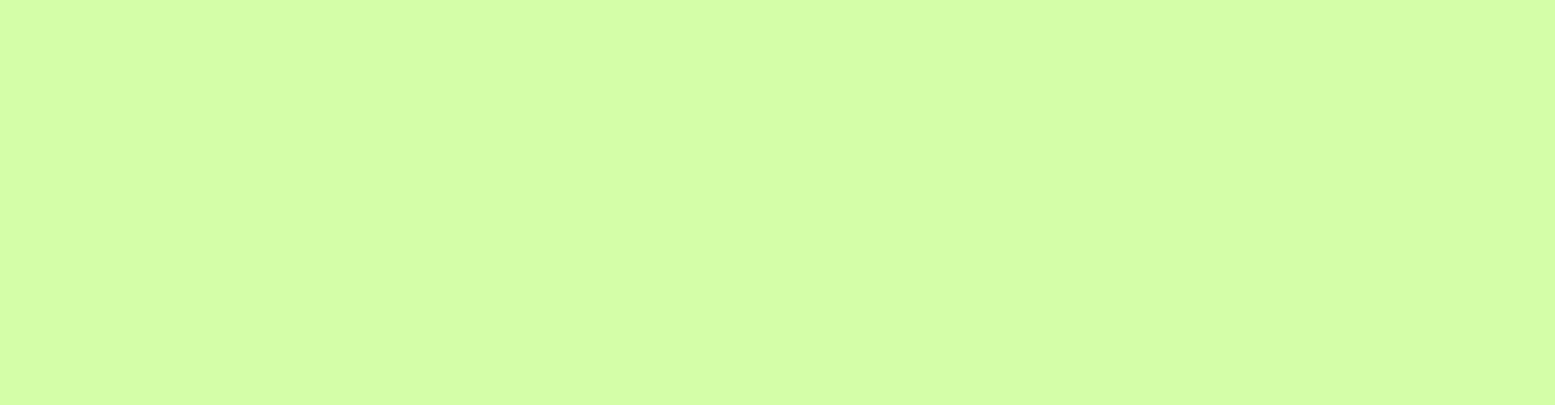
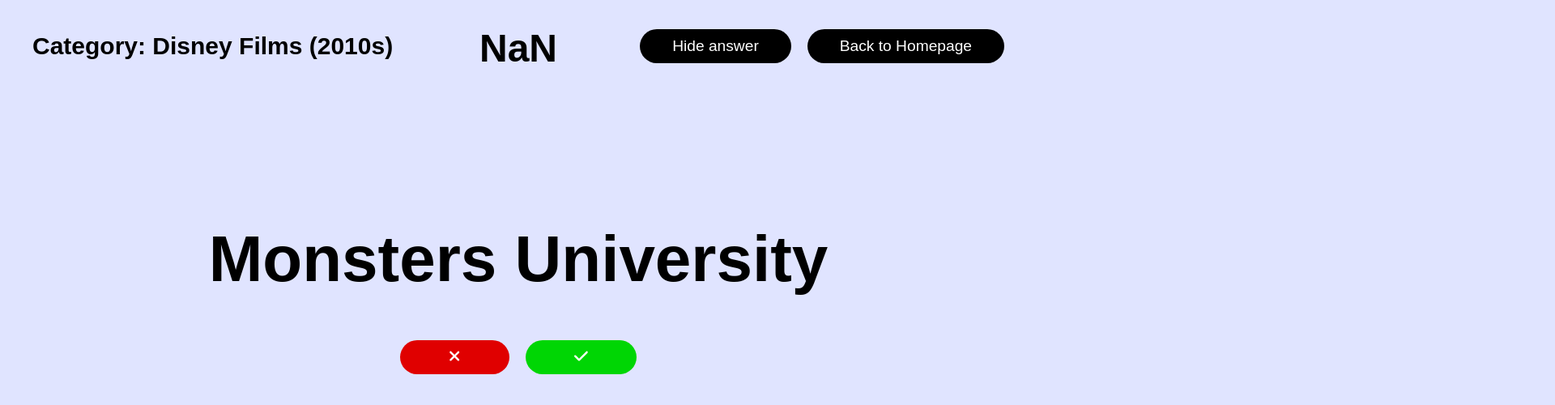
Before and after one commit to suttirakcha/lets-guess, a React (Create React App) app: page /disney-films-2010s in a window 1280 px wide. Before the commit this address had no page. Shown: the top 500 px of the page at 81% size, 1920 px wide, since content can reach past the window. Built offline with nearby package versions, Linux system fonts and the light colour scheme; a web font is replaced by a local one.

Commit message:
Commit Codes

```diff
--- a/src/App.js
+++ b/src/App.js
@@ -16,6 +16,7 @@ import Marketing from "./categories/marketing-words";
 import Animals from "./categories/animals";
 import MobileGames from "./categories/mobile-games";
 import BlackPink from "./categories/blackpink";
+import DisneyFilms2010s from "./categories/disney-films-2010s";
 
 import MainPageTh from "./th/main"
 import CountriesTh from "./th/categories/countries";
@@ -51,6 +52,7 @@ export default function App(){
         <Route path="/animals" element={<Animals />} />
         <Route path="/mobile-games" element={<MobileGames />} />
         <Route path="/blackpink" element={<BlackPink />} />
+        <Route path="/disney-films-2010s" element={<DisneyFilms2010s />} />
 
         {/* Thai */}
         <Route path="/th" element={<MainPageTh />} />
--- /dev/null
+++ b/src/categories/disney-films-2010s.js
@@ -0,0 +1,8 @@
+import React from "react";
+import "../App.scss";
+import Questions from "../components/questions";
+
+export default function DisneyFilms2010s(){
+    const words = ["Moana", "Frozen", "Frozen II", "Alice in Wonderland", "Prince of Persia: The Sands of Time", "Toy Story 3", "The Sorcerer's Apprentice", "Tinker Bell and the Great Fairy Rescue", "Secretariat", "Tangled", "Tron: Legacy", "Mars Needs Moms", "Prom", "Pirates of the Caribbean: On Stranger Tides", "Cars 2", "Winnie the Pooh", "The Muppets", "John Carter", "Brave", "The Odd Life of Timothy Green", "Frankenweenie", "Secret of the Wings", "Wreck-It Ralph", "Oz the Great and Powerful", "Monsters University", "The Lone Ranger", "Planes", "Saving Mr. Banks", "Muppets Most Wanted", "The Pirate Fairy", "Maleficent", "Million Dollar Arm", "Planes: Fire & Rescue", "Alexander and the Terrible, Horrible, No Good, Very Bad Day", "Big Hero 6", "Into the Woods", "McFarland, USA", "Tinker Bell and the Legend of the NeverBeast", "Cinderella (2015)", "Tomorrowland", "Inside Out", "The Good Dinosaur", "The Finest Hours", "Zootopia", "The Jungle Book", "Alice Through the Looking Glass", "Finding Dory", "The BFG", "Pete's Dragon", "Moana", "Beauty and the Beast (2017)", "Pirates of the Caribbean: Dead Men Tell No Tales", "Cars 3", "Coco", "Incredibles 2", "Christopher Robin", "The Nutcracker and the Four Realms", "Ralph Breaks the Internet", "Mary Poppins Returns", "Dumbo (2019)", "Aladdin (2019)", "Toy Story 4", "The Lion King (2019)", "Maleficent: Mistress of Evil"];
+    return (<Questions answers={words} category="Disney Films (2010s)" redirect="/disney-films-2010s"/>)
+}
--- a/src/main.js
+++ b/src/main.js
@@ -446,6 +446,7 @@ export default function MainPage(){
 
             <h2 className="list-titles">Films</h2>
             <div className="select-lists">
+              <CardCate category="Disney Films (2010s)" link="/disney-films-2010s"/>
               <CardCate category="Fast and Furious Characters" link="/fast-and-furious-characters"/>
               <CardCate category="Film Genres" link="/film-genres"/>
               <CardCate category="Harry Potter Characters" link="/harry-potter-characters"/>
```
